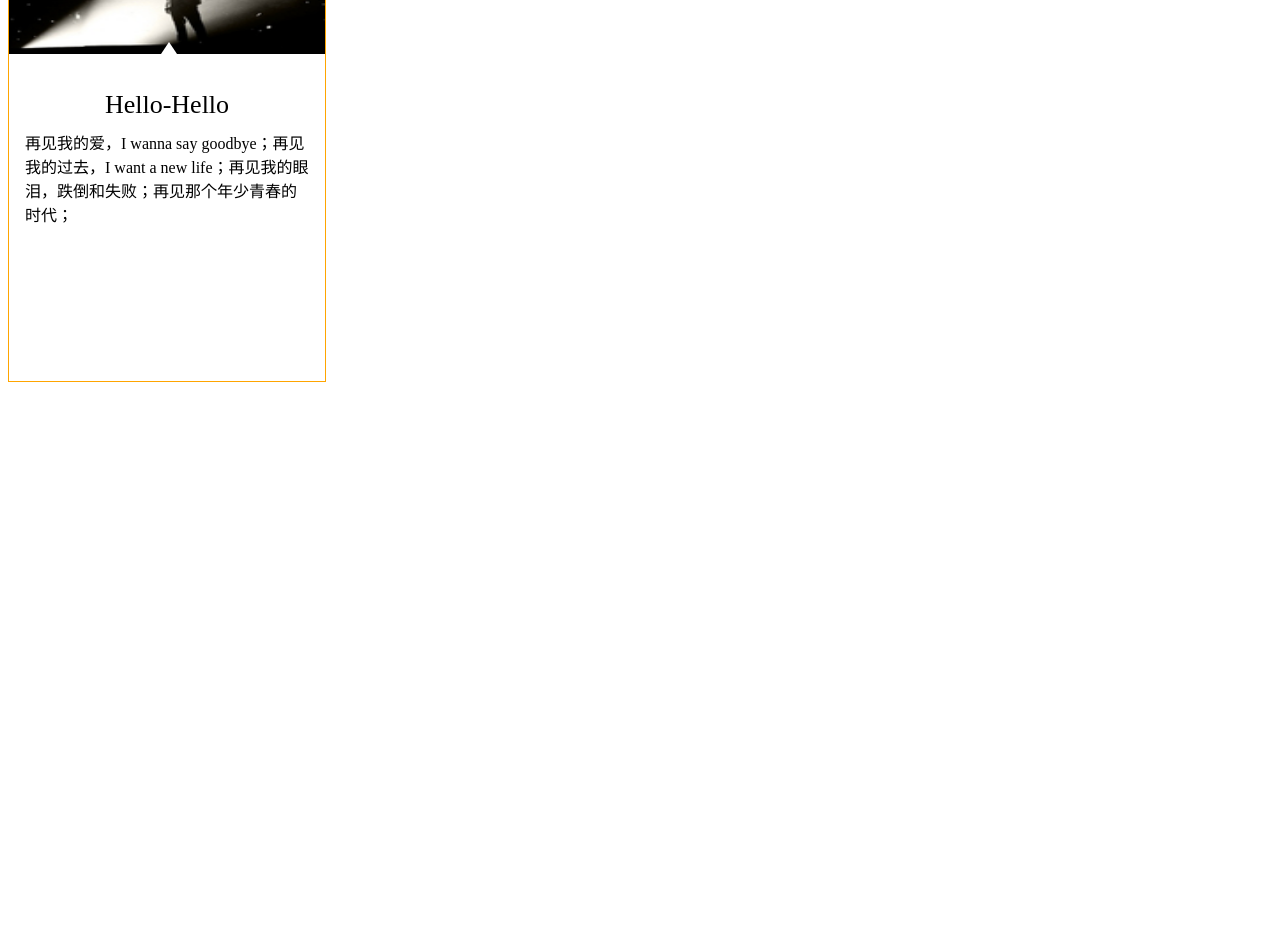
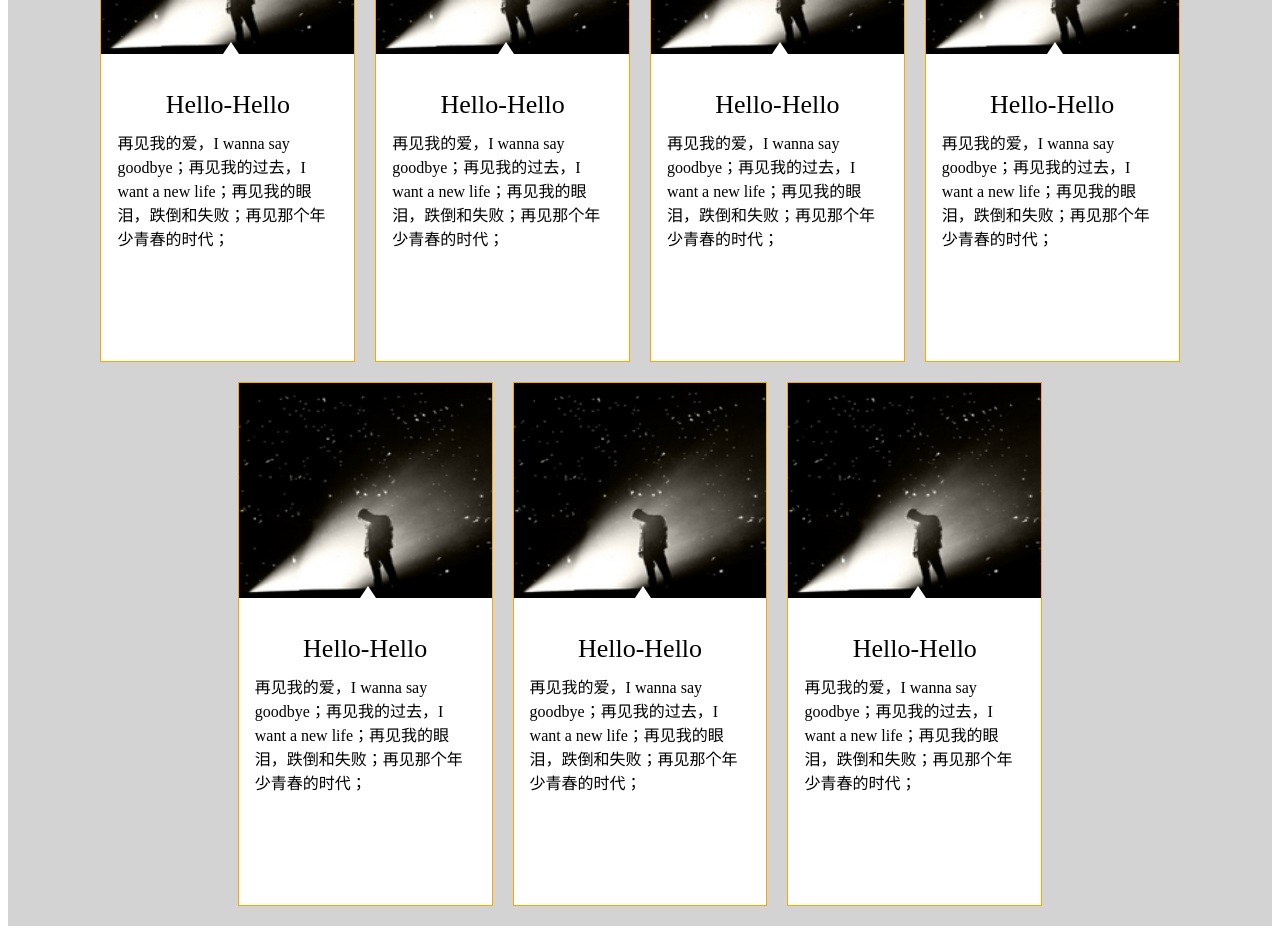
Before and after one commit to Darcy-Yang/personal-blog, a Vue app: page / in a window 1280 px wide. Shown: the part 360-1294 px from the top of the page. Before the commit the page ends 800 px from the top, so only its background shows below. Built offline with nearby package versions, Linux system fonts and the light colour scheme.

Commit message:
[UPDATE]

```diff
--- a/src/views/Home/Index.vue
+++ b/src/views/Home/Index.vue
@@ -5,6 +5,78 @@
       <NavBar class="content-nav" :showAuthor="showAuthor" :fontStyle="fontStyle" :items="items" />
     </div>
     <div class="display">
+      <div class="article">
+        <img src='../../assets/image.png' alt="photo"/></br>
+        <div class="arrow"></div>
+        <div class="title">
+          <span>Hello-Hello</span></br>
+        </div>
+        <div class="content">
+          <span>
+            再见我的爱，I wanna say goodbye；再见我的过去，I want a new life；再见我的眼泪，跌倒和失败；再见那个年少青春的时代；
+          </span>
+        </div>
+      </div>
+      <div class="article">
+        <img src='../../assets/image.png' alt="photo"/></br>
+        <div class="arrow"></div>
+        <div class="title">
+          <span>Hello-Hello</span></br>
+        </div>
+        <div class="content">
+          <span>
+            再见我的爱，I wanna say goodbye；再见我的过去，I want a new life；再见我的眼泪，跌倒和失败；再见那个年少青春的时代；
+          </span>
+        </div>
+      </div>
+      <div class="article">
+        <img src='../../assets/image.png' alt="photo"/></br>
+        <div class="arrow"></div>
+        <div class="title">
+          <span>Hello-Hello</span></br>
+        </div>
+        <div class="content">
+          <span>
+            再见我的爱，I wanna say goodbye；再见我的过去，I want a new life；再见我的眼泪，跌倒和失败；再见那个年少青春的时代；
+          </span>
+        </div>
+      </div>
+      <div class="article">
+        <img src='../../assets/image.png' alt="photo"/></br>
+        <div class="arrow"></div>
+        <div class="title">
+          <span>Hello-Hello</span></br>
+        </div>
+        <div class="content">
+          <span>
+            再见我的爱，I wanna say goodbye；再见我的过去，I want a new life；再见我的眼泪，跌倒和失败；再见那个年少青春的时代；
+          </span>
+        </div>
+      </div>
+      <div class="article">
+        <img src='../../assets/image.png' alt="photo"/></br>
+        <div class="arrow"></div>
+        <div class="title">
+          <span>Hello-Hello</span></br>
+        </div>
+        <div class="content">
+          <span>
+            再见我的爱，I wanna say goodbye；再见我的过去，I want a new life；再见我的眼泪，跌倒和失败；再见那个年少青春的时代；
+          </span>
+        </div>
+      </div>
+      <div class="article">
+        <img src='../../assets/image.png' alt="photo"/></br>
+        <div class="arrow"></div>
+        <div class="title">
+          <span>Hello-Hello</span></br>
+        </div>
+        <div class="content">
+          <span>
+            再见我的爱，I wanna say goodbye；再见我的过去，I want a new life；再见我的眼泪，跌倒和失败；再见那个年少青春的时代；
+          </span>
+        </div>
+      </div>
       <div class="article">
         <img src='../../assets/image.png' alt="photo"/></br>
         <div class="arrow"></div>
@@ -51,18 +123,26 @@ export default {
   .content-nav {
     align-self: flex-end;
     font-size: 18px;
+    background: lightgray;
   }
 }
-
 .display {
-  img {
+  height: 100%;
+  display: flex;
+  align-items: center;
+  justify-content: center;
+  flex-wrap: wrap;
+  background: lightgray;
+  .article {
+    margin: 0px 10px 20px 10px;
+    width: 20%;
+    height: 522px;
+    border: 1px solid orange;
+    background: white;
+    img {
       width: 100%;
       height: 215px;
     }
-  .article {
-    width: 25%;
-    height: 542px;
-    border: 1px solid orange;
     .arrow {
       width: 0;
       height: 0;
```
